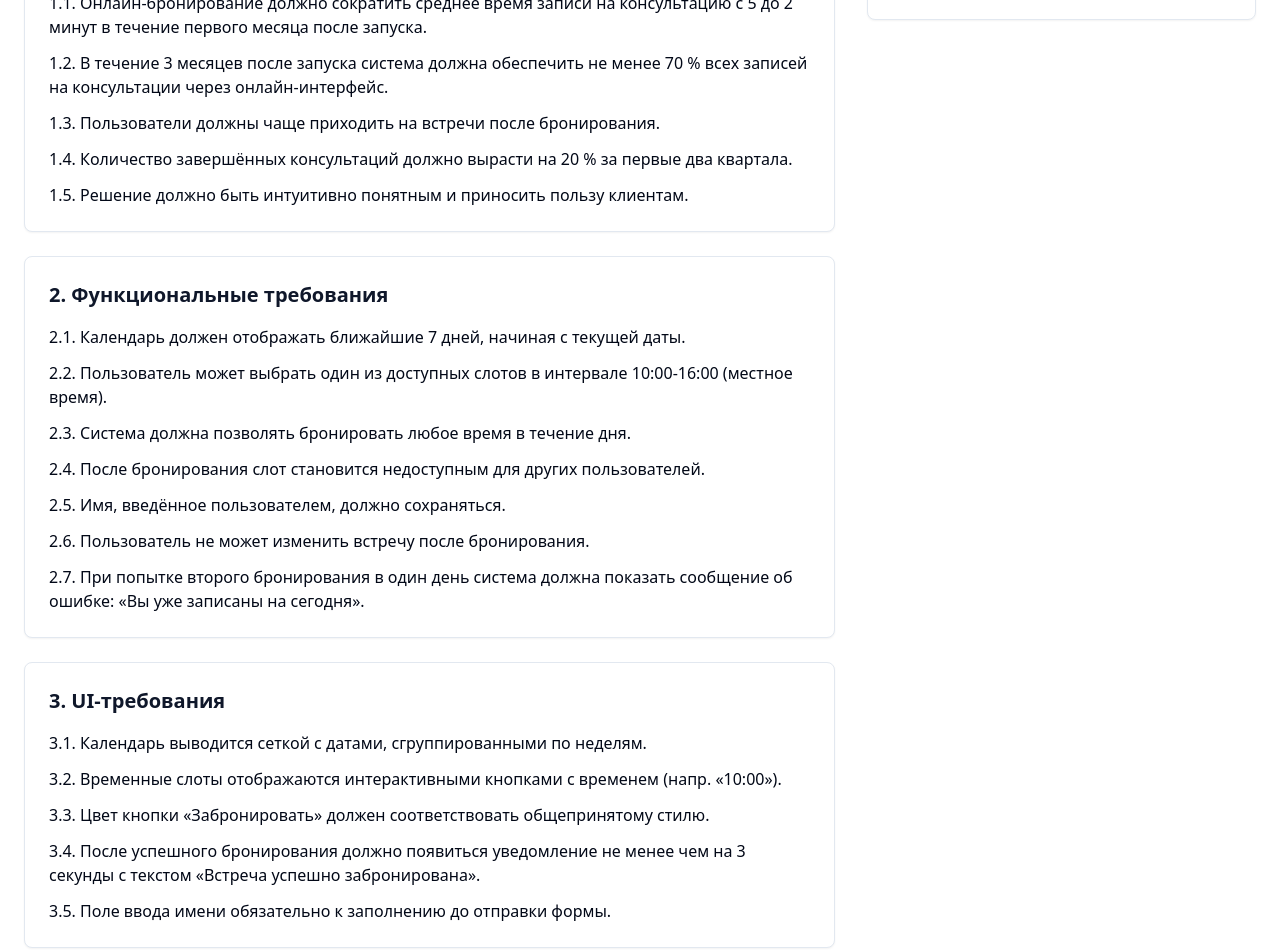
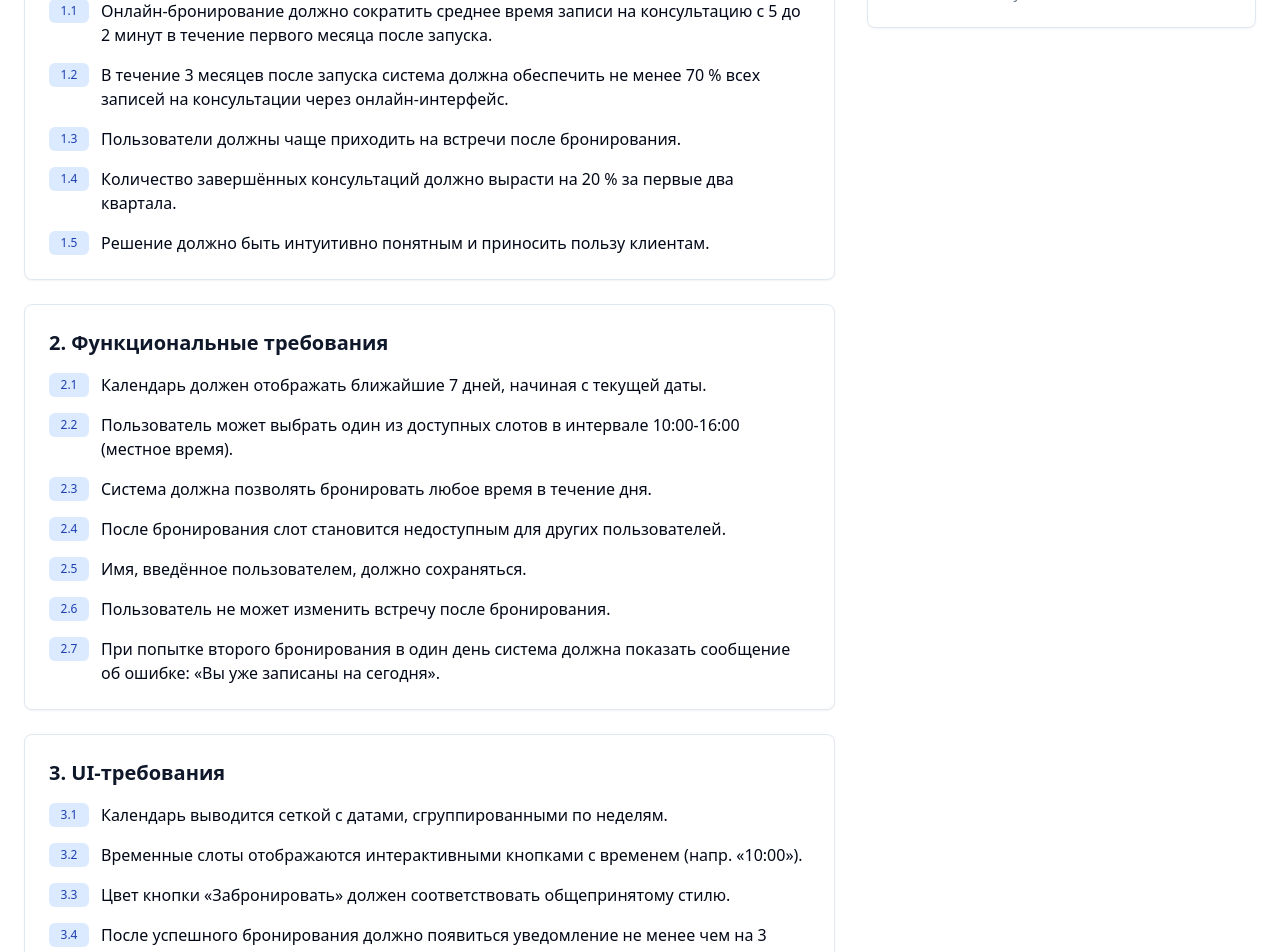
Before and after one commit to DrDoom74/requirement-trainer-time-slot, a React (Vite) app: page / in a window 1280 px wide. Shown: the part 460-1412 px from the top of the page. Built offline with nearby package versions, Linux system fonts and the light colour scheme.

Commit message:
Refactor: Implement clickable requirement numbers
Implement clickable requirement numbers for error marking, add UI requirement 3.6, and update instructions.

```diff
--- a/src/components/RequirementsSection.tsx
+++ b/src/components/RequirementsSection.tsx
@@ -1,146 +1,172 @@
 
-import React, { useState, useRef } from 'react';
+import React, { useState } from 'react';
 import { Button } from './ui/button';
 
 interface RequirementsSectionProps {
-  onErrorFound: (selectedText: string) => boolean;
+  onErrorFound: (requirementId: string) => boolean;
 }
 
 const RequirementsSection: React.FC<RequirementsSectionProps> = ({ onErrorFound }) => {
-  const [selectedText, setSelectedText] = useState('');
-  const [showButton, setShowButton] = useState(false);
-  const [buttonPosition, setButtonPosition] = useState({ x: 0, y: 0 });
-  const sectionRef = useRef<HTMLDivElement>(null);
-
-  const handleTextSelection = () => {
-    const selection = window.getSelection();
-    if (selection && selection.toString().trim()) {
-      const selectedStr = selection.toString().trim();
-      setSelectedText(selectedStr);
-
-      // Получаем позицию для кнопки
-      const range = selection.getRangeAt(0);
-      const rect = range.getBoundingClientRect();
-      const sectionRect = sectionRef.current?.getBoundingClientRect();
-
-      if (sectionRect) {
-        setButtonPosition({
-          x: rect.left + rect.width / 2 - sectionRect.left,
-          y: rect.top - sectionRect.top - 50
-        });
-      }
-      setShowButton(true);
-    } else {
-      setShowButton(false);
-    }
-  };
-
-  const handleMarkError = () => {
-    const success = onErrorFound(selectedText);
-    if (success) {
-      // Очищаем выделение при успехе
-      window.getSelection()?.removeAllRanges();
-    }
-    setShowButton(false);
-    setSelectedText('');
-  };
+  const [hoveredId, setHoveredId] = useState<string | null>(null);
+  const [showButton, setShowButton] = useState<string | null>(null);
+  const [markedRequirements, setMarkedRequirements] = useState<Set<string>>(new Set());
 
   const requirements = {
     business: [
-      "1.1. Онлайн-бронирование должно сократить среднее время записи на консультацию с 5 до 2 минут в течение первого месяца после запуска.",
-      "1.2. В течение 3 месяцев после запуска система должна обеспечить не менее 70 % всех записей на консультации через онлайн-интерфейс.",
-      "1.3. Пользователи должны чаще приходить на встречи после бронирования.",
-      "1.4. Количество завершённых консультаций должно вырасти на 20 % за первые два квартала.",
-      "1.5. Решение должно быть интуитивно понятным и приносить пользу клиентам."
+      {
+        id: '1.1',
+        text: 'Онлайн-бронирование должно сократить среднее время записи на консультацию с 5 до 2 минут в течение первого месяца после запуска.'
+      },
+      {
+        id: '1.2',
+        text: 'В течение 3 месяцев после запуска система должна обеспечить не менее 70 % всех записей на консультации через онлайн-интерфейс.'
+      },
+      {
+        id: '1.3',
+        text: 'Пользователи должны чаще приходить на встречи после бронирования.'
+      },
+      {
+        id: '1.4',
+        text: 'Количество завершённых консультаций должно вырасти на 20 % за первые два квартала.'
+      },
+      {
+        id: '1.5',
+        text: 'Решение должно быть интуитивно понятным и приносить пользу клиентам.'
+      }
     ],
     functional: [
-      "2.1. Календарь должен отображать ближайшие 7 дней, начиная с текущей даты.",
-      "2.2. Пользователь может выбрать один из доступных слотов в интервале 10:00-16:00 (местное время).",
-      "2.3. Система должна позволять бронировать любое время в течение дня.",
-      "2.4. После бронирования слот становится недоступным для других пользователей.",
-      "2.5. Имя, введённое пользователем, должно сохраняться.",
-      "2.6. Пользователь не может изменить встречу после бронирования.",
-      "2.7. При попытке второго бронирования в один день система должна показать сообщение об ошибке: «Вы уже записаны на сегодня»."
+      {
+        id: '2.1',
+        text: 'Календарь должен отображать ближайшие 7 дней, начиная с текущей даты.'
+      },
+      {
+        id: '2.2',
+        text: 'Пользователь может выбрать один из доступных слотов в интервале 10:00-16:00 (местное время).'
+      },
+      {
+        id: '2.3',
+        text: 'Система должна позволять бронировать любое время в течение дня.'
+      },
+      {
+        id: '2.4',
+        text: 'После бронирования слот становится недоступным для других пользователей.'
+      },
+      {
+        id: '2.5',
+        text: 'Имя, введённое пользователем, должно сохраняться.'
+      },
+      {
+        id: '2.6',
+        text: 'Пользователь не может изменить встречу после бронирования.'
+      },
+      {
+        id: '2.7',
+        text: 'При попытке второго бронирования в один день система должна показать сообщение об ошибке: «Вы уже записаны на сегодня».'
+      }
     ],
     ui: [
-      "3.1. Календарь выводится сеткой с датами, сгруппированными по неделям.",
-      "3.2. Временные слоты отображаются интерактивными кнопками с временем (напр. «10:00»).",
-      "3.3. Цвет кнопки «Забронировать» должен соответствовать общепринятому стилю.",
-      "3.4. После успешного бронирования должно появиться уведомление не менее чем на 3 секунды с текстом «Встреча успешно забронирована».",
-      "3.5. Поле ввода имени обязательно к заполнению до отправки формы."
+      {
+        id: '3.1',
+        text: 'Календарь выводится сеткой с датами, сгруппированными по неделям.'
+      },
+      {
+        id: '3.2',
+        text: 'Временные слоты отображаются интерактивными кнопками с временем (напр. «10:00»).'
+      },
+      {
+        id: '3.3',
+        text: 'Цвет кнопки «Забронировать» должен соответствовать общепринятому стилю.'
+      },
+      {
+        id: '3.4',
+        text: 'После успешного бронирования должно появиться уведомление не менее чем на 3 секунды с текстом «Встреча успешно забронирована».'
+      },
+      {
+        id: '3.5',
+        text: 'Поле ввода имени обязательно к заполнению до отправки формы.'
+      },
+      {
+        id: '3.6',
+        text: 'После бронирования временного слота соответствующая кнопка с указанием времени должна становиться неактивной (disabled), визуально отличаться от доступных слотов и не реагировать на нажатия.'
+      }
     ]
   };
 
+  const handleNumberClick = (requirementId: string) => {
+    if (markedRequirements.has(requirementId)) return;
+    setShowButton(showButton === requirementId ? null : requirementId);
+  };
+
+  const handleMarkError = (requirementId: string) => {
+    const success = onErrorFound(requirementId);
+    setMarkedRequirements(prev => new Set([...prev, requirementId]));
+    setShowButton(null);
+  };
+
+  const getNumberClassName = (requirementId: string) => {
+    if (markedRequirements.has(requirementId)) {
+      return "bg-green-200 text-green-800";
+    }
+    if (hoveredId === requirementId) {
+      return "bg-yellow-200 text-yellow-800";
+    }
+    return "bg-blue-100 text-blue-800 hover:bg-yellow-200 hover:text-yellow-800";
+  };
+
+  const renderRequirement = (req: { id: string; text: string }) => (
+    <div key={req.id} className="flex items-start gap-2 md:gap-3 relative">
+      <span
+        className={`inline-flex items-center justify-center min-w-[2.5rem] h-6 px-2 py-1 rounded-md text-xs font-medium cursor-pointer transition-colors ${getNumberClassName(req.id)}`}
+        onMouseEnter={() => setHoveredId(req.id)}
+        onMouseLeave={() => setHoveredId(null)}
+        onClick={() => handleNumberClick(req.id)}
+      >
+        {req.id}
+      </span>
+      <p className="text-card-foreground leading-relaxed text-sm md:text-base flex-1">
+        {req.text}
+      </p>
+      {showButton === req.id && (
+        <div className="absolute left-0 top-8 z-10">
+          <Button
+            onClick={() => handleMarkError(req.id)}
+            className="bg-destructive hover:bg-destructive/90 text-destructive-foreground shadow-lg text-xs"
+            size="sm"
+          >
+            Отметить как ошибку
+          </Button>
+        </div>
+      )}
+    </div>
+  );
+
   return (
-    <div className="space-y-4 md:space-y-6 relative" ref={sectionRef}>
+    <div className="space-y-4 md:space-y-6">
       <h2 className="text-xl md:text-2xl font-bold text-primary">Требования</h2>
 
       {/* Business Requirements */}
       <div className="bg-card p-4 md:p-6 rounded-lg shadow-sm border">
         <h3 className="text-lg md:text-xl font-semibold mb-3 md:mb-4 text-primary">1. Бизнес-требования</h3>
-        <div className="space-y-2 md:space-y-3">
-          {requirements.business.map((req, index) => (
-            <p
-              key={index}
-              className="text-card-foreground leading-relaxed cursor-text text-sm md:text-base"
-              onMouseUp={handleTextSelection}
-            >
-              {req}
-            </p>
-          ))}
+        <div className="space-y-3 md:space-y-4">
+          {requirements.business.map(renderRequirement)}
         </div>
       </div>
 
       {/* Functional Requirements */}
       <div className="bg-card p-4 md:p-6 rounded-lg shadow-sm border">
         <h3 className="text-lg md:text-xl font-semibold mb-3 md:mb-4 text-primary">2. Функциональные требования</h3>
-        <div className="space-y-2 md:space-y-3">
-          {requirements.functional.map((req, index) => (
-            <p
-              key={index}
-              className="text-card-foreground leading-relaxed cursor-text text-sm md:text-base"
-              onMouseUp={handleTextSelection}
-            >
-              {req}
-            </p>
-          ))}
+        <div className="space-y-3 md:space-y-4">
+          {requirements.functional.map(renderRequirement)}
         </div>
       </div>
 
       {/* UI Requirements */}
       <div className="bg-card p-4 md:p-6 rounded-lg shadow-sm border">
         <h3 className="text-lg md:text-xl font-semibold mb-3 md:mb-4 text-primary">3. UI-требования</h3>
-        <div className="space-y-2 md:space-y-3">
-          {requirements.ui.map((req, index) => (
-            <p
-              key={index}
-              className="text-card-foreground leading-relaxed cursor-text text-sm md:text-base"
-              onMouseUp={handleTextSelection}
-            >
-              {req}
-            </p>
-          ))}
+        <div className="space-y-3 md:space-y-4">
+          {requirements.ui.map(renderRequirement)}
         </div>
       </div>
-
-      {/* Floating Button */}
-      {showButton && (
-        <div
-          className="absolute z-50 pointer-events-none"
-          style={{
-            left: Math.max(10, buttonPosition.x - 75),
-            top: buttonPosition.y
-          }}
-        >
-          <Button
-            onClick={handleMarkError}
-            className="pointer-events-auto bg-destructive hover:bg-destructive/90 text-destructive-foreground shadow-lg text-xs md:text-sm"
-            size="sm"
-          >
-            Отметить ошибку
-          </Button>
-        </div>
-      )}
     </div>
   );
 };
--- a/src/pages/Index.tsx
+++ b/src/pages/Index.tsx
@@ -60,29 +60,8 @@ const VALID_ERRORS = [
 const Index = () => {
   const [foundErrors, setFoundErrors] = useState<FoundError[]>([]);
 
-  const handleErrorFound = useCallback((selectedText: string) => {
-    const trimmedText = selectedText.trim();
-
-    // Ищем точное совпадение основного текста ошибки
-    let matchedError = VALID_ERRORS.find(error =>
-      error.text === trimmedText
-    );
-
-    // Если не найдено точное совпадение, проверяем содержится ли основной текст в выделении
-    if (!matchedError) {
-      matchedError = VALID_ERRORS.find(error =>
-        trimmedText.includes(error.text)
-      );
-    }
-
-    // Проверяем выделение по номеру пункта (например, "1.3", "2.6")
-    if (!matchedError) {
-      const numberMatch = trimmedText.match(/^(\d\.\d)/);
-      if (numberMatch) {
-        const number = numberMatch[1];
-        matchedError = VALID_ERRORS.find(error => error.id === number);
-      }
-    }
+  const handleErrorFound = useCallback((requirementId: string) => {
+    const matchedError = VALID_ERRORS.find(error => error.id === requirementId);
 
     if (matchedError && !foundErrors.find(err => err.id === matchedError.id)) {
       setFoundErrors(prev => [...prev, matchedError]);
@@ -136,7 +115,9 @@ const Index = () => {
           <p className="text-muted-foreground leading-relaxed text-sm md:text-base">
             Вы — начинающий тестировщик. Перед вами — описание требований к фиче "Выбор времени встречи".
             Некоторые формулировки содержат ошибки: они могут быть <strong>противоречивыми, неполными, двусмысленными или нереализуемыми</strong>.
-            Ваша задача — найти и <strong>отметить эти ошибки</strong>, выделив соответствующий текст и нажав кнопку <strong>"Отметить ошибку"</strong>.
+          </p>
+          <p className="text-muted-foreground leading-relaxed mt-2 text-sm md:text-base">
+            🟡 <strong>Наведите курсор на номер требования. Если считаете, что оно составлено с ошибкой, нажмите «Отметить как ошибку».</strong>
           </p>
           <p className="text-muted-foreground leading-relaxed mt-2 text-sm md:text-base">
             Используйте реализацию фичи ниже, чтобы сравнить требования с поведением системы и найти несоответствия.
```
